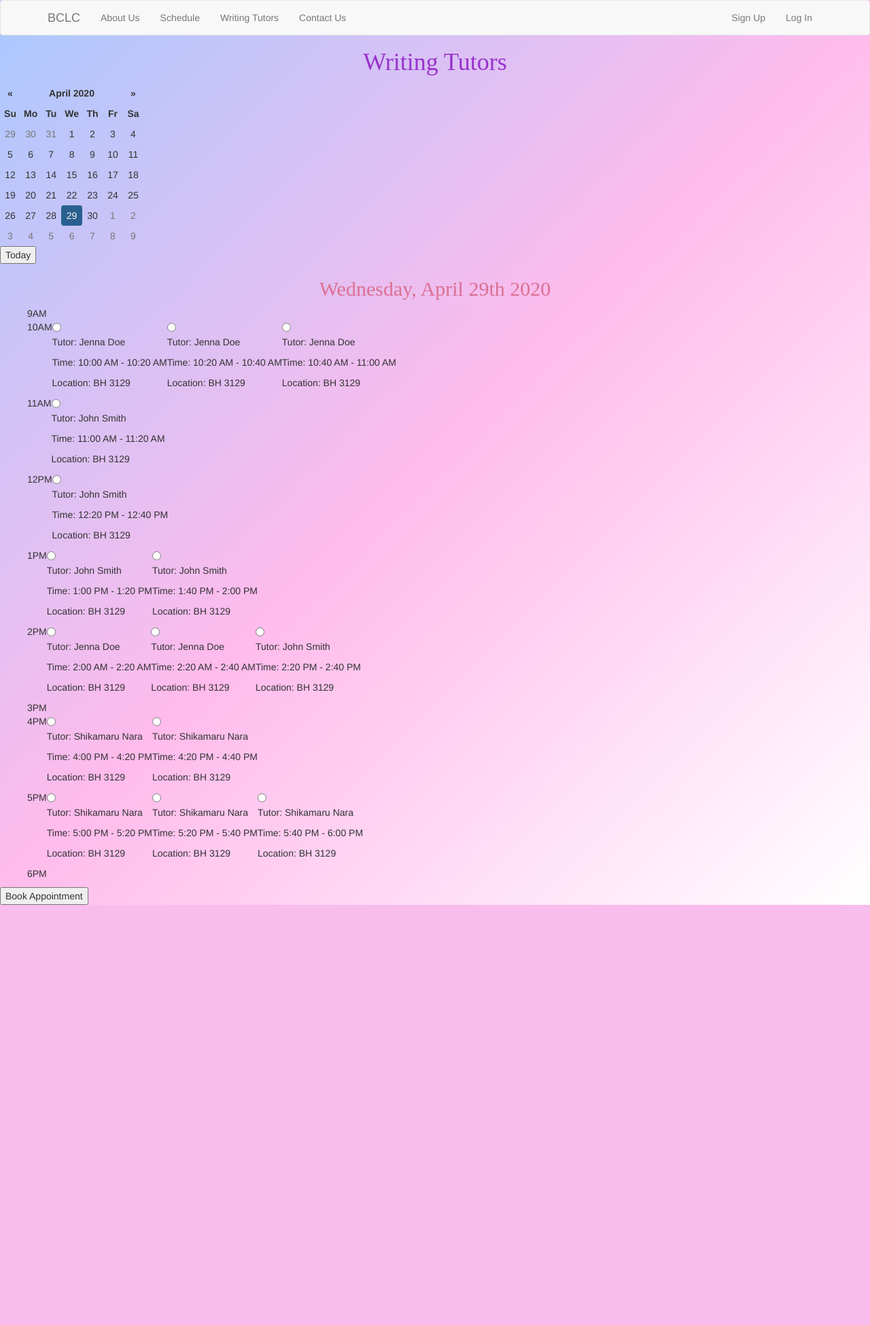
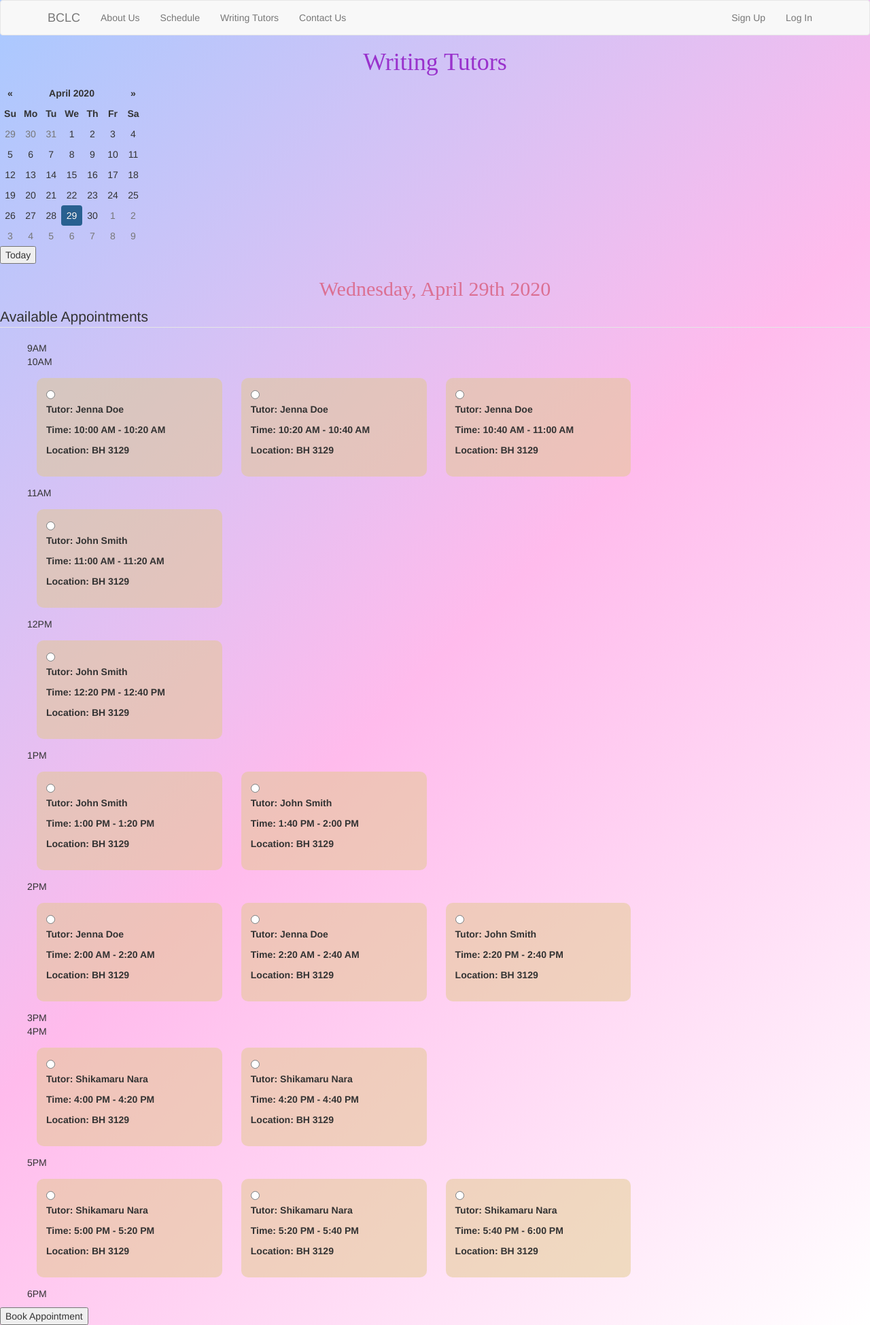
Before and after one commit to HCI-Learning-Center/HCI-Learning-Center, a PHP site: page /WritingTutorsSchedule.html in a window 1280 px wide. Shown: the whole page at 68% size. Before the commit the page ends 1331 px from the top, so only its background shows below. Run offline with PHP 8.4, Linux system fonts and the light colour scheme; some libraries are stand-ins or nearby versions.

Commit message:
now displays appointments corresponding to selected day

```diff
--- a/HCI_Group_ Project/WritingTutorsSchedule.css
+++ b/HCI_Group_ Project/WritingTutorsSchedule.css
@@ -8,11 +8,30 @@ body{
   flex-wrap: nowrap;
   overflow-x:auto;
 }
-
-#selected-appointment{
-  /* background-color: blueviolet; */
+li > div {
+  margin: 1em;
+  width: 22%;
 }
 
-.appointment-slot:hover{
-  background-color: peachpuff;
+.appointment-slot{
+  background-color: rgba(226, 201, 137, .5);
 }
+
+.selectedAppCSS{
+  background-color: rgb(218, 178, 78);
+}
+
+.selectedAppCSS:hover {
+  background-color: rgb(218, 178, 78);
+}
+
+
+
+.appointment-slot {
+  padding: 1em;
+  border-radius: 10px;
+}
+
+label+input[type="radio"]:checked{
+  background-color: red;
+}
--- a/HCI_Group_ Project/WritingTutorsSchedule.html
+++ b/HCI_Group_ Project/WritingTutorsSchedule.html
@@ -61,18 +61,29 @@
     <h2 id="selected-date"></h2>
 
     <div id="appointment-section">
+      <fieldset>
+        <legend>Available Appointments</legend>
           <ul id="appointment-list">
-            <li id="9"><span>9AM</span></li>
-            <li id="10"><span>10AM</span></li>
-            <li id="11"><span>11AM</span></li>
-            <li id="12"><span>12PM</span></li>
-            <li id="1"><span>1PM</span></li>
-            <li id="2"><span>2PM</span></li>
-            <li id="3"><span>3PM</span></li>
-            <li id="4"><span>4PM</span></li>
-            <li id="5"><span>5PM</span></li>
-            <li id="6"><span>6PM</span></li>
+            <span>9AM</span><li class="appointment-li" id="9"></li>
+            <span>10AM</span><li class="appointment-li" id="10"></li>
+            <span>11AM</span>
+            <li class="appointment-li" id="11"></li>
+            <span>12PM</span>
+            <li class="appointment-li" id="12"></li>
+            <span>1PM</span>
+            <li class="appointment-li" id="1"></li>
+            <span>2PM</span>
+            <li class="appointment-li" id="2"></li>
+            <span>3PM</span>
+            <li class="appointment-li" id="3"></li>
+            <span>4PM</span>
+            <li class="appointment-li" id="4"></li>
+            <span>5PM</span>
+            <li class="appointment-li" id="5"></li>
+            <span>6PM</span>
+            <li class="appointment-li" id="6"></li>
           </ul>
+        </fieldset>
     </div>
 
   <div id="book-section">
--- a/HCI_Group_ Project/WritingTutorsSchedule.js
+++ b/HCI_Group_ Project/WritingTutorsSchedule.js
@@ -28,7 +28,7 @@ let tutors = [
 					startTime: new Date(2020, sampleMonth, sampleDay, 10, 0),
 					endTime: new Date(2020, sampleMonth, sampleDay, 10, 20),
 					location: 'BH 3129',
-					description: '',
+					description: 'Jenna Doe has a major in English Language and Literature. She is here to assist and provide practical tips you can apply to your papers',
 					status: 'available',
 					student: '', //insert entire student object here if possible
 				},
@@ -75,7 +75,7 @@ let tutors = [
 					startTime: new Date(2020, sampleMonth, sampleDay, 11, 0),
 					endTime: new Date(2020, sampleMonth, sampleDay, 11, 20),
 					location: 'BH 3129',
-					description: '',
+					description: 'John Smith specializes in Creative Writing and would love to be of assistance.',
 					status: 'available',
 					student: '', //insert entire student object here if possible
 				},
@@ -83,7 +83,7 @@ let tutors = [
 					startTime: new Date(2020, sampleMonth, sampleDay, 12, 20),
 					endTime: new Date(2020, sampleMonth, sampleDay, 12, 40),
 					location: 'BH 3129',
-					description: '',
+					description: 'John Smith specializes in Creative Writing and would love to be of assistance.',
 					status: 'available',
 					student: '', //insert entire student object here if possible
 				},
@@ -91,7 +91,7 @@ let tutors = [
 					startTime: new Date(2020, sampleMonth, sampleDay, 12 + 1, 0),
 					endTime: new Date(2020, sampleMonth, sampleDay, 12+ 1, 20),
 					location: 'BH 3129',
-					description: '',
+					description: 'John Smith specializes in Creative Writing and would love to be of assistance.',
 					status: 'available',
 					student: '', //insert entire student object here if possible
 				},
@@ -123,7 +123,7 @@ let tutors = [
 					startTime: new Date(2020, sampleMonth, sampleDay, 12 + 4, 0),
 					endTime: new Date(2020, sampleMonth, sampleDay, 12 + 4, 20),
 					location: 'BH 3129',
-					description: '',
+					description: 'Shikamaru Nara is an expert in drafting academic articles. He can provide  some guidance on the papers you have been putting off.',
 					status: 'available',
 					student: '', //insert entire student object here if possible
 				},
@@ -131,7 +131,7 @@ let tutors = [
 					startTime: new Date(2020, sampleMonth, sampleDay, 12 + 4, 20),
 					endTime: new Date(2020, sampleMonth, sampleDay, 12 + 4, 40),
 					location: 'BH 3129',
-					description: '',
+					description: 'Shikamaru Nara is an expert in drafting academic articles. He can provide  some guidance on the papers you have been putting off.',
 					status: 'available',
 					student: '', //insert entire student object here if possible
 				},
@@ -139,7 +139,7 @@ let tutors = [
 					startTime: new Date(2020, sampleMonth, sampleDay, 12 + 5, 0),
 					endTime: new Date(2020, sampleMonth, sampleDay, 12 + 5, 20),
 					location: 'BH 3129',
-					description: '',
+					description: 'Shikamaru Nara is an expert in drafting academic articles. He can provide  some guidance on the papers you have been putting off.',
 					status: 'available',
 					student: '', //insert entire student object here if possible
 				},
@@ -176,11 +176,14 @@ button.innerHTML = "Today";
 
 //Event Handler: When date is selected on the mini calendar, value is saved and displayed on the H3 heading
 $('#mini-calendar').on('changeDate', function() {
-  displaySelectedDate()
+	displaySelectedDate();
+	displayAvailableAppointments();
 });
 
 //Display selected date in header
 function displaySelectedDate(){
+
+	//sets value of selected date by getting formatted date of currently selected date on mini calendar
       $('#selected-date-input').val(
         $('#mini-calendar').datepicker('getFormattedDate')
     );
@@ -204,20 +207,30 @@ function miniCalendarToday(){
 
 //Goes through the tutors array, and displays available appointments based on selected day. (It is displayed by generating HTML. This links the DOM and the tutors array
 function displayAvailableAppointments() {
-  let appointmentHTML = '';
+	$('.appointment-li').empty();
+
+	let appointmentHTML = ''
   for (let tutor of tutors) {
       for (let [i, appointment] of tutor.appointments.entries()){
+
+				let selectedDate = $('#selected-date-input')[0].value || new Date(); //either selected date or if nothing selected, gtoday's date
+					console.log("TESTING", selectedDate, "testing")
+				//if the appointment is not on selected date, then skip rendering appointment information. We only want to render appointments of selected day.
+				if (moment(appointment.startTime).format('MMMM Do YYYY') !== moment(selectedDate).format('MMMM Do YYYY')) break;
+
         //match appointment time to list index/id
         let listIndex = moment(appointment.startTime).format('h')
         let appointmentJSON = JSON.stringify(appointment);
 
           appointmentHTML = `
-					<div class="appointment-slot">
-					<input type="radio" id= "employeeId:${tutor.employeeId}:appIndex:${i}" name="app" value="employeeId_${tutor.employeeId}_appIndex_${i}">
+					<div id="div_employeeId_${tutor.employeeId}_appIndex_${i}" class="appointment-slot">
+					<label>
+					<input class="radioButtonClick" type="radio" id= "employeeId:${tutor.employeeId}:appIndex:${i}" name="app" value="employeeId_${tutor.employeeId}_appIndex_${i}">
         <p class="tutor-name"> Tutor: ${tutor.name}</p>
         <p class="time">Time: ${moment(appointment.startTime).format('LT')} - ${moment(appointment.endTime).format('LT')} </p>
         <p class="location"> Location: ${appointment.location} </p>
-        <input type="hidden" value="${appointmentJSON}">
+				<input type="hidden" value="${appointmentJSON}">
+				</label>
         </div>
         `
         //sorted into the matching list index
@@ -225,22 +238,36 @@ function displayAvailableAppointments() {
     }
   }
   //Adds an event handler to each appointment
-  $(`.appointment-slot`).click(clickAppointment)
-}
+	$(`.radioButtonClick`).click(clickAppointment)
+	}
 
 //event handler calls this function when user clicks on an appointment
 //
 function clickAppointment(){
 
+	//removes other highlighted appontments
+	$('div').removeClass('selectedAppCSS')
+
+	//change background color
 	var radioSelectedId = $("input[name='app']:checked").val(); //selected appointment of the form app "employeeId:${tutor.employeeId}appIndex:${i}"
 	//radioSelectedId is passed to a function and returns position in tutors array
 	var [employeeId, appIndex] = findAppointmentInArray(radioSelectedId)
-	console.log(radioSelectedId)
+
+	//adds a class to selected appointment slot so it highlights
+	$(`#div_employeeId_${employeeId}_appIndex_${appIndex}`).addClass('selectedAppCSS')
+
+	let appointment = tutors[employeeId].appointments[appIndex]
 
 	//display Appointment in Preview
 	$('#preview').html(
-		`Tutor Name: ${tutors[employeeId].name}
-		Appointment Info: ${tutors[employeeId].appointments[appIndex].startTime}`);
+		`<p> Tutor Name: <br>${tutors[employeeId].name} </p>
+
+			<p> Appointment Date & Time: <br> ${moment(appointment.startTime).format('dddd, MMMM Do YYYY, h:mm a')} - ${moment(appointment.endTime).format('LT')}
+
+			<p> Location: <br>${appointment.location} </p>
+
+			${appointment.description ? "<p>Description: <br>"+ appointment.description +"</p>": ''}
+			`);
 }
 
 //radioSelectedId is passed to a function and returns position in tutors array
```
